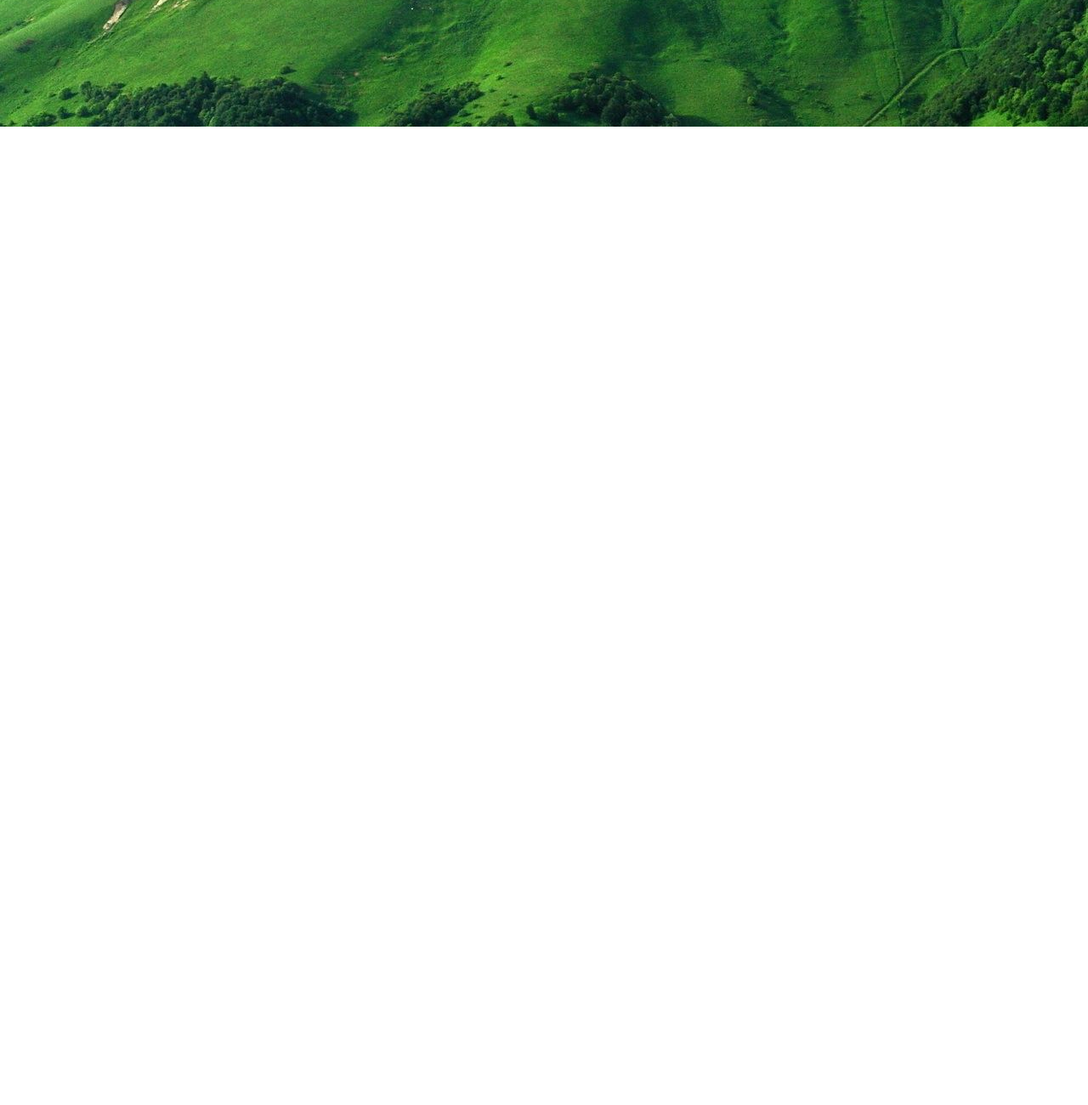
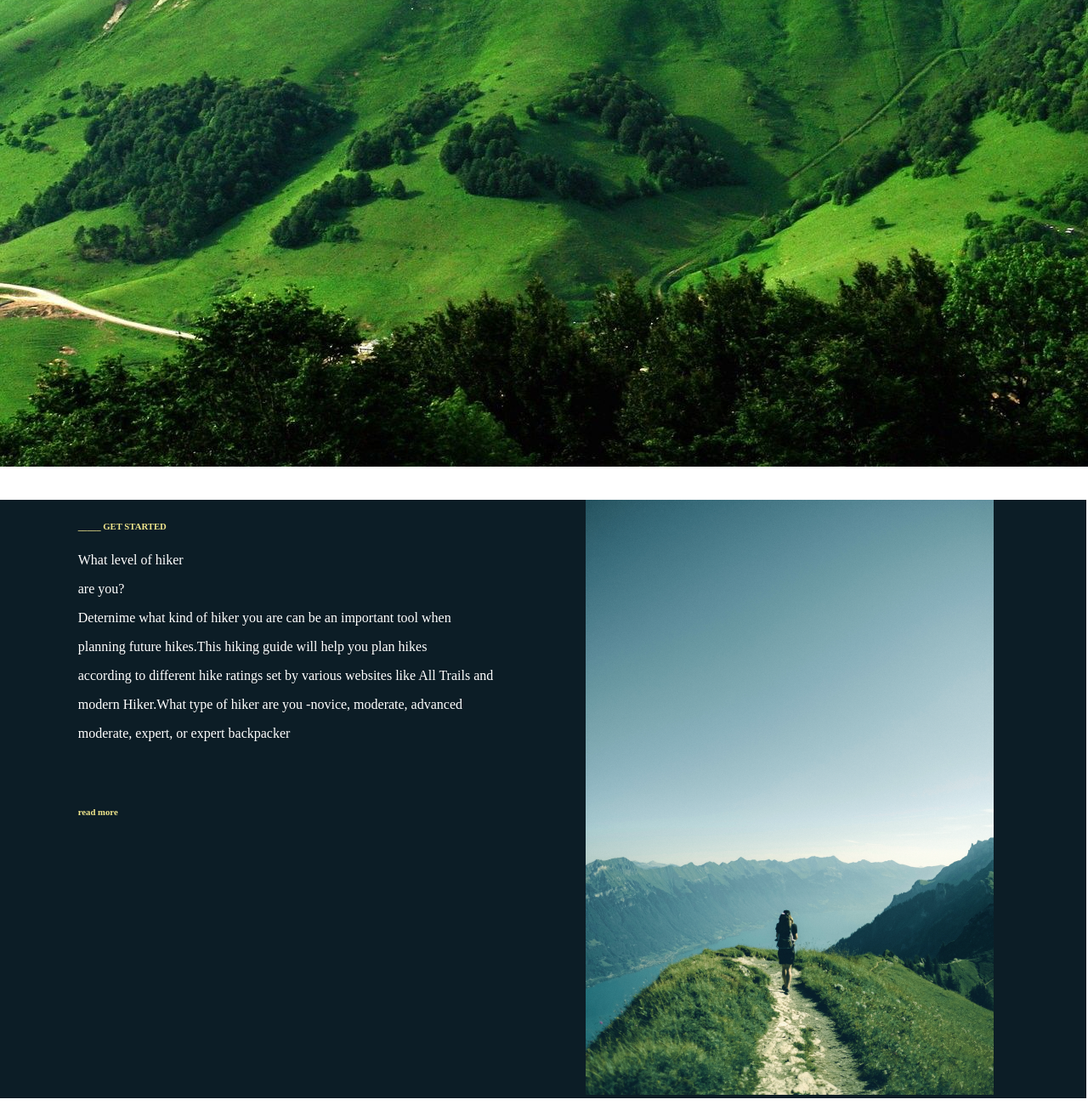
Before and after one commit to Maureen-Njango/group3, a plain HTML site: page index.html in a window 1280 px wide. Shown: the part 651-1951 px from the top of the page at 85% size. Before the commit the page ends 800 px from the top, so only its background shows below. Drawn offline with Linux system fonts and the light colour scheme.

Commit message:
add page2

```diff
--- a/index.html
+++ b/index.html
@@ -6,7 +6,7 @@
     <title>Document</title>
     <link rel="stylesheet" href="style.css">
 </head>
-<body>
+<body><div>
       <div id="text">
         <div>
         <h1>MNTN</h1></div>
@@ -23,6 +23,26 @@
       <p>Scroll down</p>
 
     </div>
-
+    <br>
+    <br>
+    </div>
+    <div id="page1">
+      <div id="page2">
+      <h6>_____ GET STARTED</h6>
+      <p>What level of hiker</p>
+      <p>are you?</p>
+      <p>Deternime what kind of hiker you are can be an important tool when</p>
+      <p>planning future hikes.This hiking guide will help you plan hikes</p>
+      <p>according to different hike ratings set by various websites like All Trails and</p>
+      <p>modern Hiker.What type of hiker are you -novice, moderate, advanced</p>
+      <p>moderate, expert, or expert backpacker</p>
+      <br>
+      <br>
+      <h6>read more</h6>
+      </div>
+      <div>
+        <img src="/images/one.png">
+      </div>
+    </div>
 </body>
 </html>
--- a/style.css
+++ b/style.css
@@ -16,4 +16,17 @@ body{
     justify-content: space-between;
 
 
+}#page1{
+    background-color: rgb(12, 29, 38);
+    margin-top: 76%;
+    margin-left: -2%;
+    margin-right: -0.5%;
+    display: flex;
+    justify-content: space-evenly;
+    color: white;
+
+
 }
+h6{
+    color: khaki;
+}
```
Also changed, not shown: images/one.png (added).
